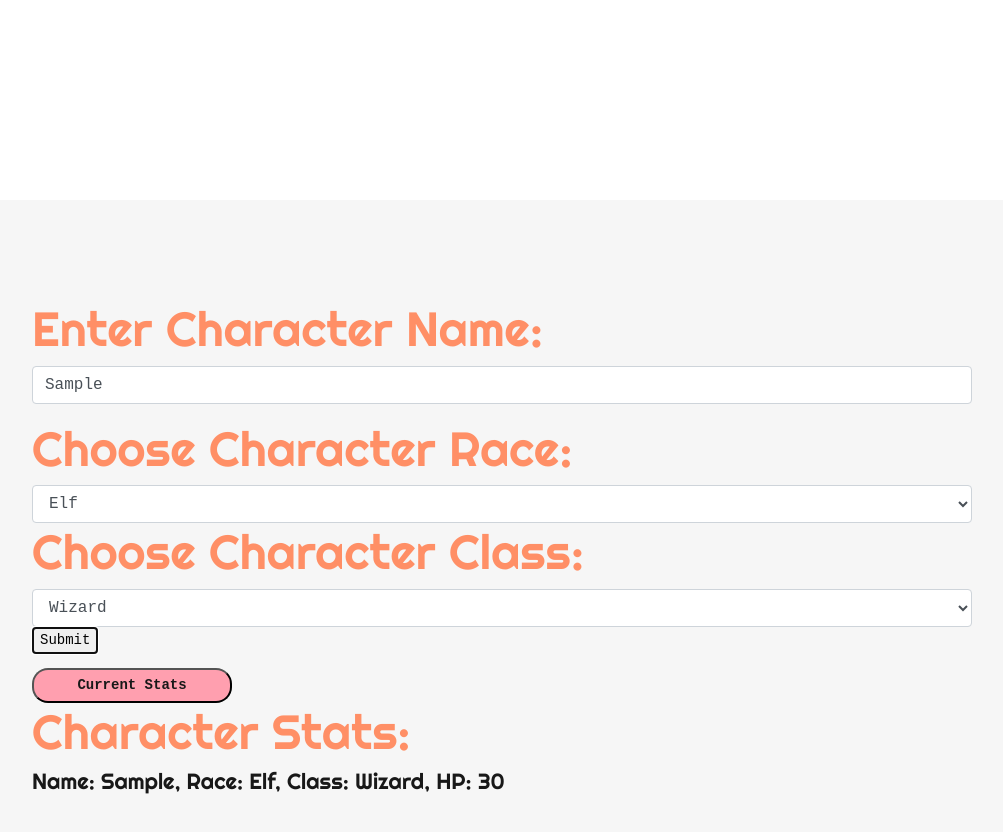
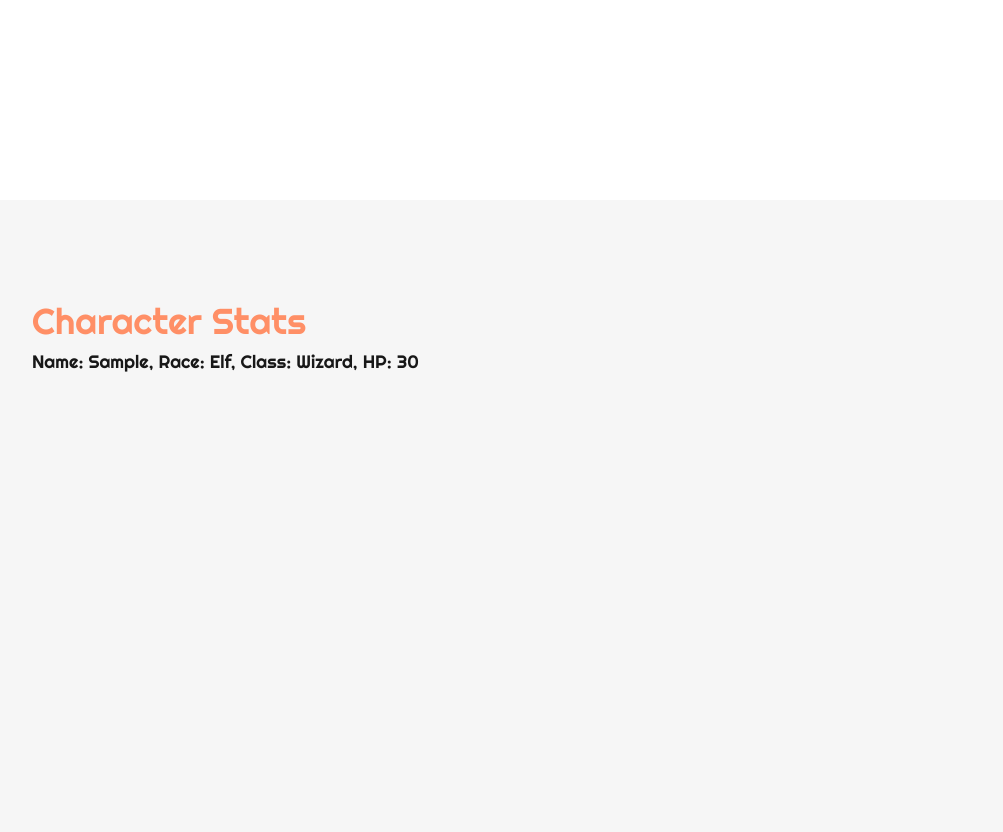
Before and after one commit to AsheUrban/my-second-rpg, a website built with webpack: page src/index.html in a window 1280 px wide. Both pictures are taken after typing "Sample" into the empty fields and a click on the button "Submit". Shown: the whole page, without its empty margins (138-1141 px from the left). Built offline with nearby package versions, Linux system fonts and the light colour scheme; files whose address does not match are found by name.

Commit message:
Update CSS and HTML.
Co-authored-by: Frank Timmons <franktimmonspdx@gmail.com>

```diff
--- a/src/css/styles.css
+++ b/src/css/styles.css
@@ -30,25 +30,25 @@ body {
 }
 
 h1 {
-  font-size: 48px;
+  font-size: 36px;
   font-family: 'Righteous', cursive;
   color: rgb(255, 143, 102);
 }
 
 h2 {
-  font-size: 36px;
+  font-size: 22px;
   font-family: 'Righteous', cursive;
   color:rgb(24, 24, 24);
 }
 
 h3 {
-  font-size: 22px;
+  font-size: 18px;
   font-family: 'Righteous', cursive;
   color:rgb(24, 24, 24);
 }
 
 h4 {
-  font-size: 22px;
+  font-size: 18px;
   font-family: 'Righteous', cursive;
   color: rgb(251, 134, 154);
 }
@@ -90,6 +90,8 @@ a:active{
 }
 
 .fancyBtn {
+  margin-top: 15px;
+  margin-bottom: 15px;
   background-color:  rgb(255, 159, 175);
   color:rgb(24, 24, 24);
   padding: 5px;
@@ -114,3 +116,7 @@ a:active{
 .fancyBtn a:active {
   color: rgb(24, 24, 24);
 }
+
+#characterStats {
+  display: none;
+}
--- a/src/index.html
+++ b/src/index.html
@@ -1,34 +1,40 @@
 <html>
   <head>
-    <title>Add Player Racre</title>
+    <title>Build Character</title>
   </head>
   <body>
     <div class="container">
+      <div id="characterBuilder">
+        <h1>Build Your Character</h1>
         <form id="buildCharacter">
-        <h1>Enter Character Name:</h1>
+          <h2>Enter Character Name:</h2>
           <div class="form-group">
-          <input id="name" class="form-control" type="text">
+            <input id="name" class="form-control" type="text" required>
           </div>
-        <h1>Choose Character Race:</h1>
+
+          <h2>Choose Character Race:</h2>
           <select class="form-control" id="Race">
             <option value="Elf">Elf</option>
             <option value="Human">Human</option>
             <option value="Dwarf">Dwarf</option>
           </select>
 
-        <h1>Choose Character Class:</h1>
+          <h2>Choose Character Class:</h2>
           <select class="form-control" id="Class">
             <option value="Wizard">Wizard</option>
             <option value="Cleric">Cleric</option>
             <option value="Paladin">Paladin</option>
             <option value="Rogue">Rogue</option>
           </select>
+          <button type="submit" class="fancyBtn">Submit</button>
+        </form>
+      </div>
+      <div id="characterStats">
+        <h1>Character Stats</h1>
+        <h3><div id="character"></div></h3>
+      </div>
 
-          <button type="submit">Submit</button>
-      </form>
-      <button class="fancyBtn" id="show-state">Current Stats</button>
-      <h1>Character Stats: </h1>
-      <h3><div id="character"></div></h3>
+      <!-- <button class="fancyBtn" id="show-state">Show Current Stats</button> -->
     </div>
   </body>
 </html>
--- a/src/index.js
+++ b/src/index.js
@@ -17,6 +17,8 @@ $(document).ready(function() {
     stateControl(characterClass);
     const newState = stateControl(baseHealth);
 
+    $( "#characterBuilder" ).hide();
+    $( "#characterStats" ).show();
     $('#character').text(`Name: ${newState.Name}, Race: ${newState.Race}, Class: ${newState.Class}, HP: ${newState.HP}`);
   });
 
```
Lines whose indentation alone changed are shown as unchanged.
